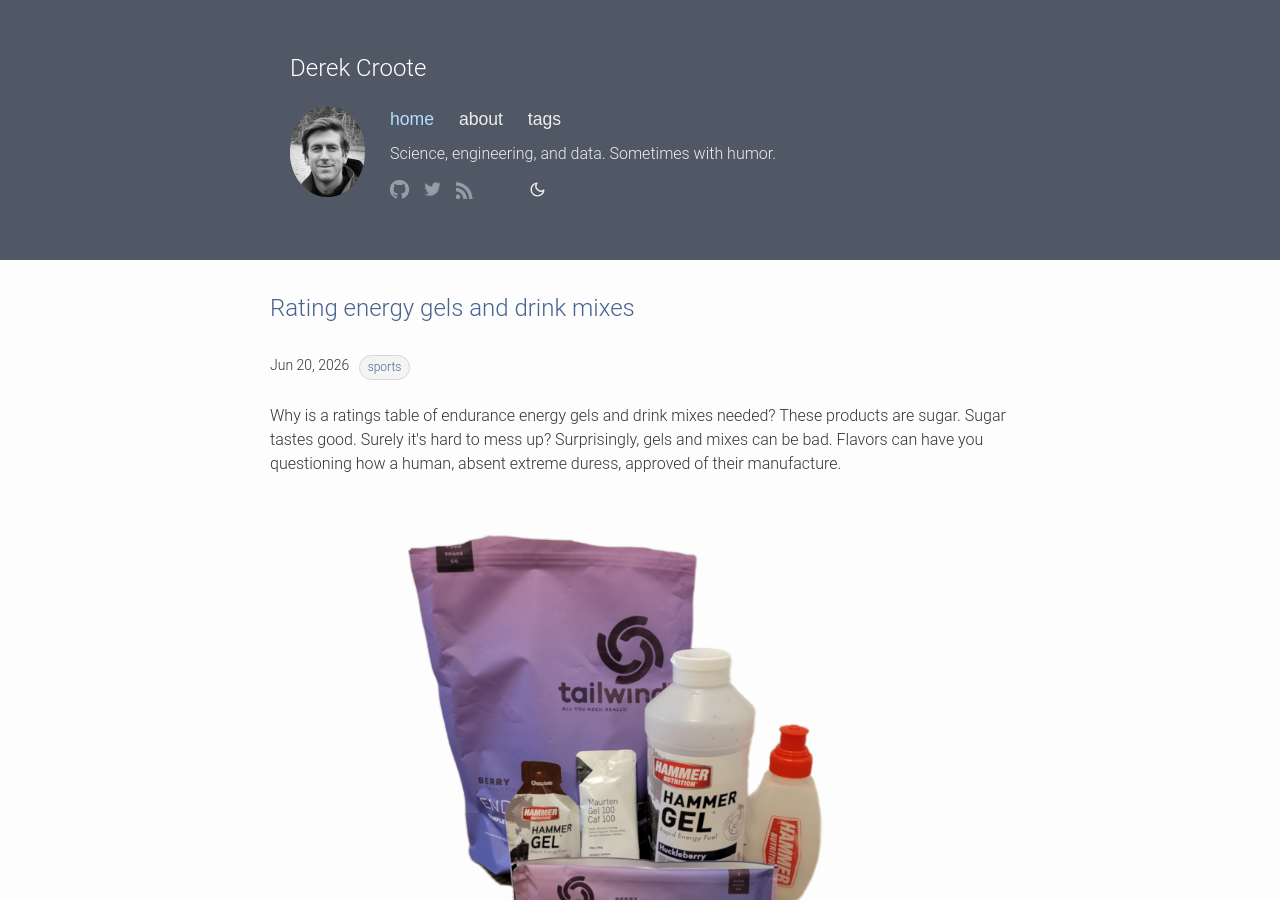
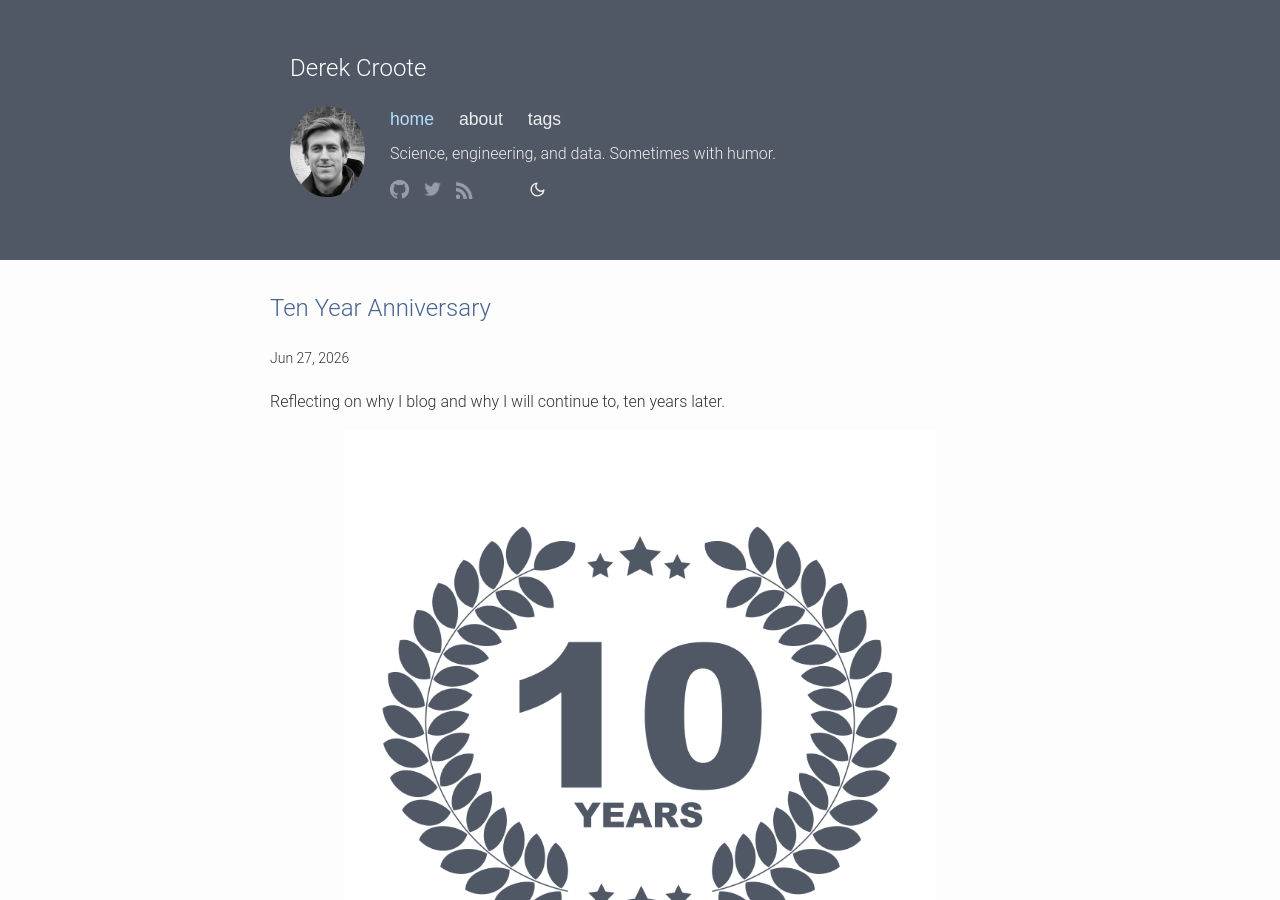
Before and after one commit to dcroote/dcroote.github.io, a Jekyll site: the page built from index.html, in a window 1280 px wide and 900 px high. Built offline with Jekyll 4.4.1, drawn with Linux system fonts in a browser that asks for light colours; some web fonts are replaced.

Commit message:
feat(post): ten year anniversary

```diff
--- /dev/null
+++ b/_posts/2026-06-27-ten-year-anniversary.md
@@ -0,0 +1,28 @@
+---
+layout: post
+title: Ten Year Anniversary
+image: images/ten-year-anniversary/ten-year-anniversary.png
+image-alt: Celebrating ten years of this blog.
+comments: false
+description: Reflecting on why I blog and why I will continue to, ten years later.
+tags: []
+discuss_on_twitter:
+---
+
+When I began blogging exactly 10 years ago today, I didn't have a goal or destination. I've just enjoyed doing it.
+
+And I'm going to keep doing it.
+
+Part of the reason is that I enjoy reading the blogs of others and I want the ecosystem to persist. Substack is fine, but it strips personality from content and prioritizes distribution. I similarly lament how Myspace, which allowed users to embed music into zany homepages, gave way to the more generic, distribution- and network-focused Facebook.
+
+I also believe writing clarifies thought. Gymnastics are plentiful in the mind, but harder to execute on paper. And actually putting pen to paper reveals that.
+
+Much of my writing <a href="https://scholar.google.com/citations?user=PevRGmgAAAAJ&hl=en" target="_blank">is scientific.</a> While worthwhile and important, it's academic, rigid, and devoid of humor. Which is a bit of a shame, since I believe more academic literature would be read if papers were infused with some honest humor like dropping plates on the ground, animals escaping, etc. A blog imposes no such constraints, and so I can joke about [leaving my infant daughter behind](/2025/02/23/stubborn-repairs-campervan.html) to go camping, or how my wife makes fun of dumb posts involving [sanding a battery terminal](/2025/08/24/stubborn-repairs-kitchen-scale.html).
+Laughter is immensely important in life.
+
+Writing is also human. Note I didn't use "was" here. The deluge of AI slop is only beginning, and it's a bit sad to see it spread without care or consequence; it has completely taken over LinkedIn, for example. Dynomight sums up my thoughts on the <a href="https://dynomight.net/blink/" target="_blank">role of AI in writing</a> quite well. I recommend giving it a read. <span style="font-weight: bold;">I too pledge that writing on this blog was and will continue to be free of AI.</span> I realize this take may invoke the old man yells at cloud meme,
+but to be clear, I'm not against AI. I just don't like it for writing, and I don't like reading it unless I ask for it.
+
+Lastly, I hope this blog can help others. Perhaps [set up a website](/2023/08/18/website-cheaply.html) of their own, [configure a new computer](/2023/11/21/configuring-a-new-laptop.html), make [better cold brew](/2020/05/09/cold-brew.html), [negotiate a new car purchase](/2025/02/01/ai-car-negotiations.html), [create a children's book](/2023/12/10/childrens-book.html), or something else.
+
+Here's to 10 more years.
--- a/css/Raleway.css
+++ b/css/Raleway.css
@@ -38,3 +38,43 @@
   src: url(https://fonts.gstatic.com/s/raleway/v28/1Ptxg8zYS_SKggPN4iEgvnHyvveLxVvaorCIPrE.woff2) format('woff2');
   unicode-range: U+0000-00FF, U+0131, U+0152-0153, U+02BB-02BC, U+02C6, U+02DA, U+02DC, U+2000-206F, U+2074, U+20AC, U+2122, U+2191, U+2193, U+2212, U+2215, U+FEFF, U+FFFD;
 }
+/* cyrillic-ext */
+@font-face {
+  font-family: 'Raleway';
+  font-style: normal;
+  font-weight: 700;
+  src: url(https://fonts.gstatic.com/s/raleway/v37/1Ptxg8zYS_SKggPN4iEgvnHyvveLxVs9pbCFPrEVIT9d0c-dYA.woff2) format('woff2');
+  unicode-range: U+0460-052F, U+1C80-1C8A, U+20B4, U+2DE0-2DFF, U+A640-A69F, U+FE2E-FE2F;
+}
+/* cyrillic */
+@font-face {
+  font-family: 'Raleway';
+  font-style: normal;
+  font-weight: 700;
+  src: url(https://fonts.gstatic.com/s/raleway/v37/1Ptxg8zYS_SKggPN4iEgvnHyvveLxVs9pbCMPrEVIT9d0c-dYA.woff2) format('woff2');
+  unicode-range: U+0301, U+0400-045F, U+0490-0491, U+04B0-04B1, U+2116;
+}
+/* vietnamese */
+@font-face {
+  font-family: 'Raleway';
+  font-style: normal;
+  font-weight: 700;
+  src: url(https://fonts.gstatic.com/s/raleway/v37/1Ptxg8zYS_SKggPN4iEgvnHyvveLxVs9pbCHPrEVIT9d0c-dYA.woff2) format('woff2');
+  unicode-range: U+0102-0103, U+0110-0111, U+0128-0129, U+0168-0169, U+01A0-01A1, U+01AF-01B0, U+0300-0301, U+0303-0304, U+0308-0309, U+0323, U+0329, U+1EA0-1EF9, U+20AB;
+}
+/* latin-ext */
+@font-face {
+  font-family: 'Raleway';
+  font-style: normal;
+  font-weight: 700;
+  src: url(https://fonts.gstatic.com/s/raleway/v37/1Ptxg8zYS_SKggPN4iEgvnHyvveLxVs9pbCGPrEVIT9d0c-dYA.woff2) format('woff2');
+  unicode-range: U+0100-02BA, U+02BD-02C5, U+02C7-02CC, U+02CE-02D7, U+02DD-02FF, U+0304, U+0308, U+0329, U+1D00-1DBF, U+1E00-1E9F, U+1EF2-1EFF, U+2020, U+20A0-20AB, U+20AD-20C0, U+2113, U+2C60-2C7F, U+A720-A7FF;
+}
+/* latin */
+@font-face {
+  font-family: 'Raleway';
+  font-style: normal;
+  font-weight: 700;
+  src: url(https://fonts.gstatic.com/s/raleway/v37/1Ptxg8zYS_SKggPN4iEgvnHyvveLxVs9pbCIPrEVIT9d0c8.woff2) format('woff2');
+  unicode-range: U+0000-00FF, U+0131, U+0152-0153, U+02BB-02BC, U+02C6, U+02DA, U+02DC, U+0304, U+0308, U+0329, U+2000-206F, U+20AC, U+2122, U+2191, U+2193, U+2212, U+2215, U+FEFF, U+FFFD;
+}
```
Also changed, not shown: images/ten-year-anniversary/ten-year-anniversary.png (added), images/ten-year-anniversary/ten-year-anniversary.svg (added).
